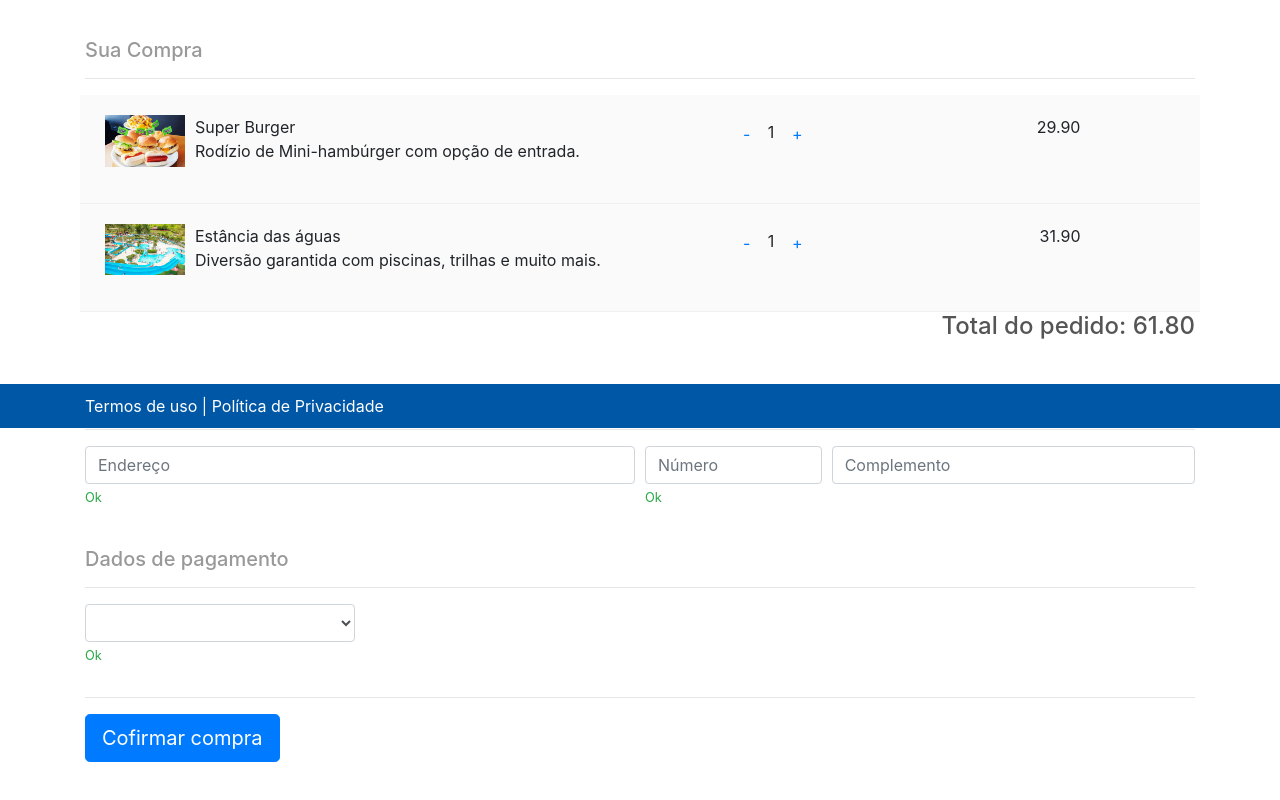
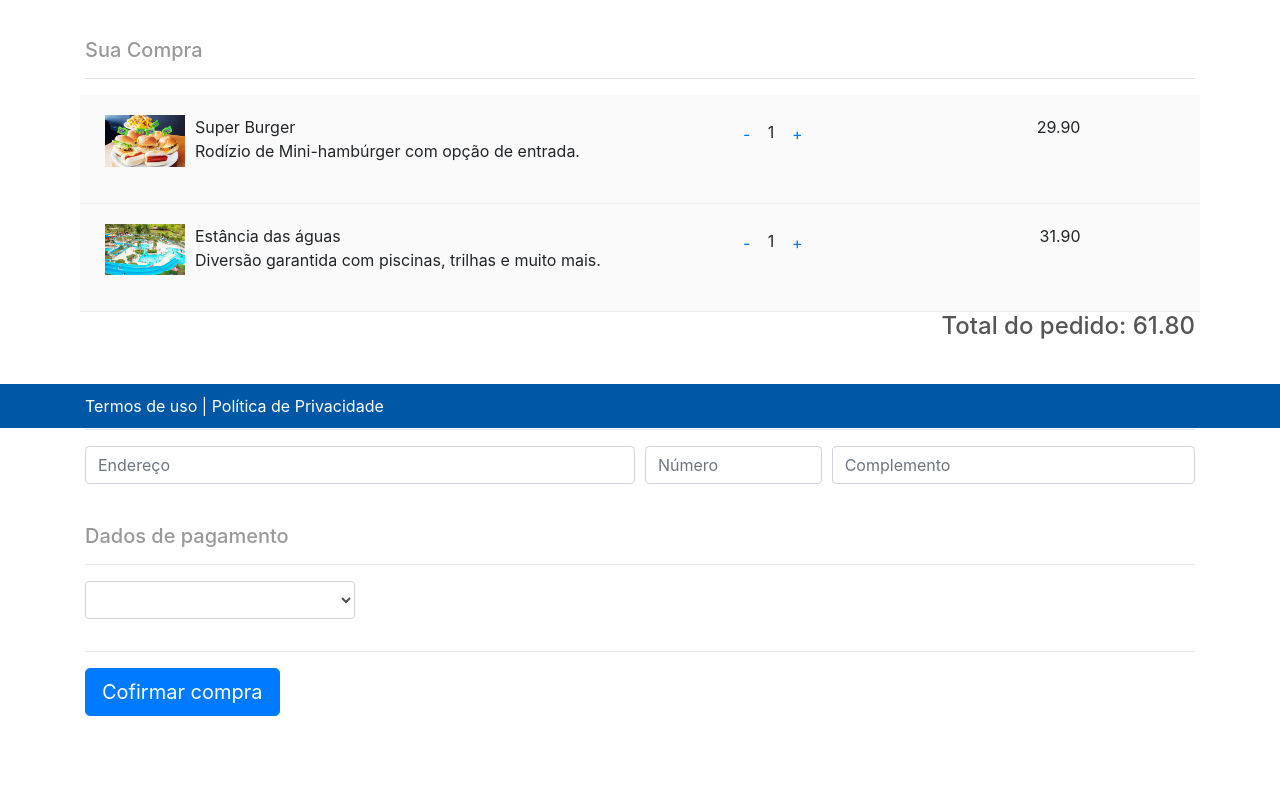
Before and after one commit to fabioguelfi/P-ssaroUrbano, an Angular app: page /ordem-compra in a window 1280 px wide. Shown: the part 372-1172 px from the top of the page. Built offline with nearby package versions, Linux system fonts and the light colour scheme.

Commit message:
Aplicando feedback visual - Mensagens de controle

```diff
--- a/src/app/order-compra/order-compra.component.html
+++ b/src/app/order-compra/order-compra.component.html
@@ -67,12 +67,14 @@
 
         <div class="form-group col-md-6">
           <input type="text" class="form-control" placeholder="Endereço" autocomplete="off" formControlName="endereco">
-          <small class="form-text text-success">Ok</small>
+          <small *ngIf="formulario.get('endereco').valid && formulario.get('endereco').touched" class="form-text text-success">Ok</small>
+          <small *ngIf="!formulario.get('endereco').valid && formulario.get('endereco').touched" class="form-text text-danger">endereco invalido</small>
         </div>
 
         <div class="form-group col-md-2">
           <input type="text" class="form-control" placeholder="Número" autocomplete="off" formControlName="numero">
-          <small class="form-text text-success">Ok</small>
+          <small *ngIf="formulario.get('numero').valid && formulario.get('endereco').touched" class="form-text text-success">Ok</small>
+          <small *ngIf="!formulario.get('numero').valid && formulario.get('endereco').touched" class="form-text text-success">numero invalido</small>
         </div>
 
         <div class="form-group col-md-4">
@@ -93,7 +95,8 @@
             <option value="dinheiro">Dinheiro</option>
             <option value="debito">Débito</option>
           </select>
-          <small class="form-text text-success">Ok</small>
+          <small *ngIf="formulario.get('numero').valid && formulario.get('formaPagamento').touched"  class="form-text text-success">Ok</small>
+          <small *ngIf="!formulario.get('numero').valid && formulario.get('formaPagamento').touched" class="form-text text-success">forma pagamento invalido</small>
         </div>
       </div>
 
```
